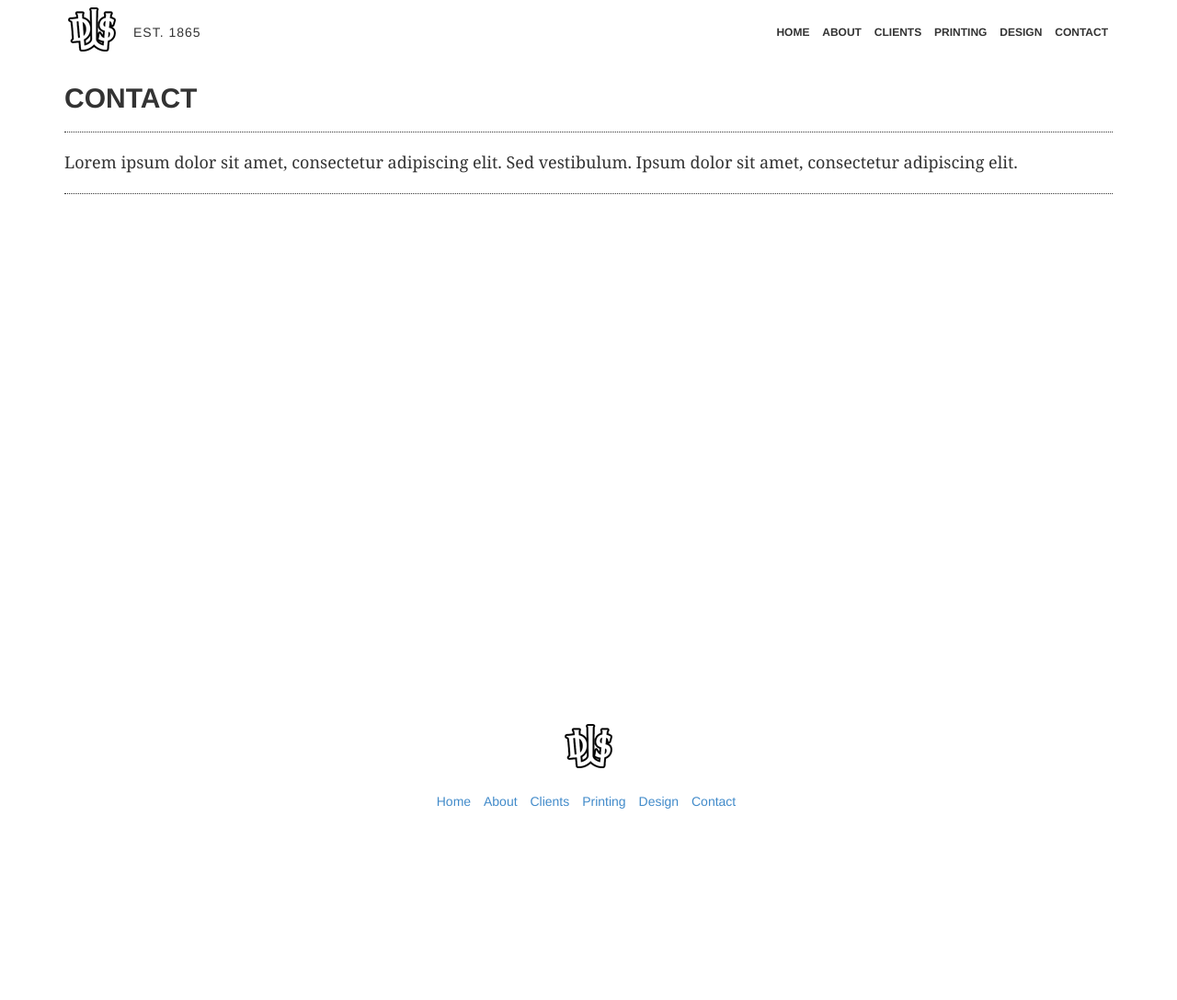
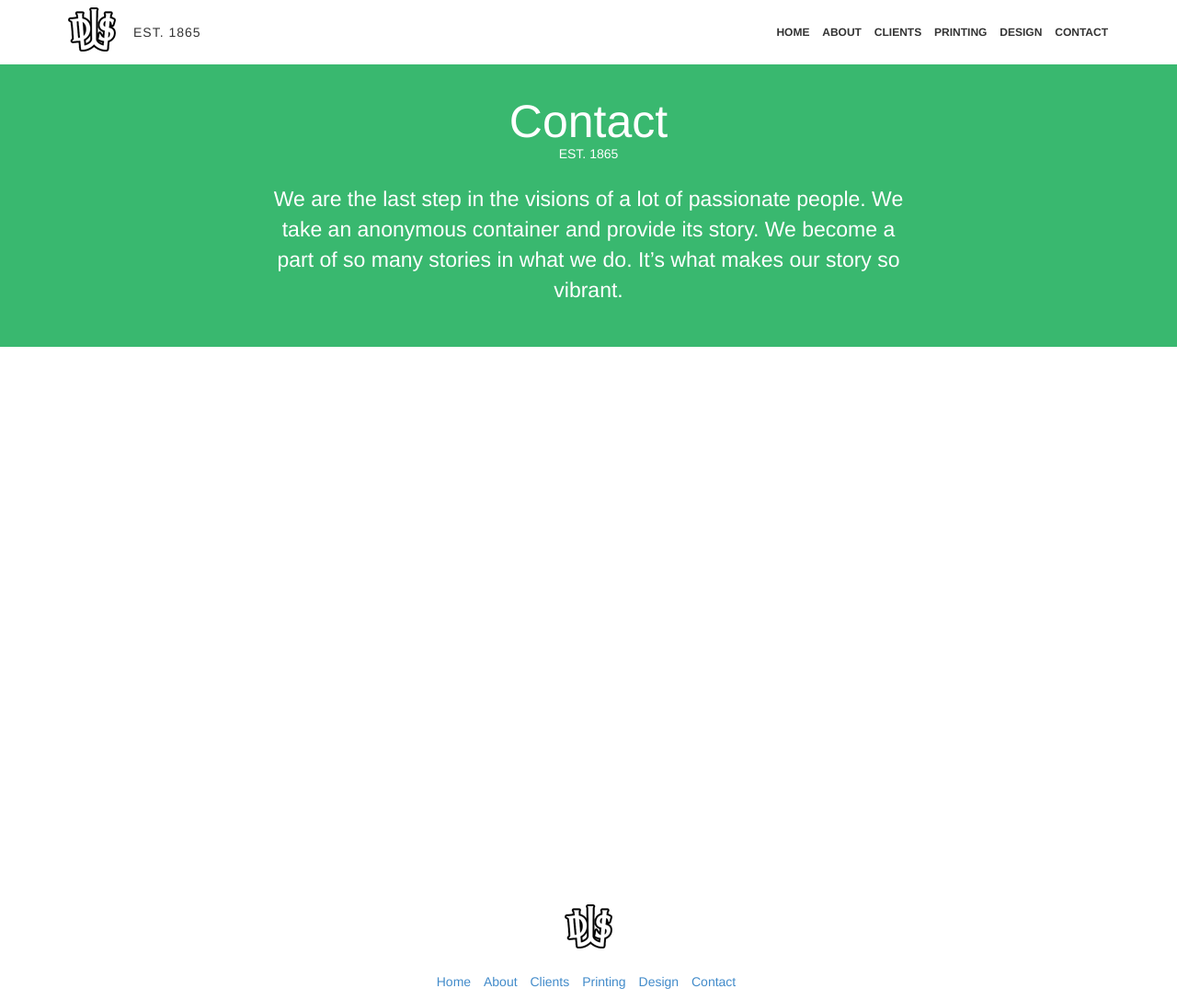
Before and after one commit to moizk/DWS-Jekyll, a Jekyll site: the page built from contact.html, in a window 1280 px wide. Shown: the whole page at 92% size. Built offline with Jekyll 4.4.1, drawn with Linux system fonts in a browser that asks for light colours; nearby versions of some CDN libraries; Markdown is read by kramdown in place of the engine named in the settings; before the commit the page ends 900 px from its top, so only the background shows below that.

Commit message:
update contact page

```diff
--- a/contact.html
+++ b/contact.html
@@ -3,12 +3,13 @@ layout: default
 title: Contact Page
 ---
 
+<div class="contact-page-header text-center">
+  <h2>Contact</h2>
+  <h3>Est. 1865</h3>
+  <i class="ion-star"></i>
+  <p>We are the last step in the visions of a lot of passionate people. We take an anonymous container and provide its story. We become a part of so many stories in what we do. It’s what makes our story so vibrant.</p>
+</div>
+
 <div class="container">
-  <div class="dws-page-header">
-    <h2>Contact</h2>
-    <hr>
-    <p>Lorem ipsum dolor sit amet, consectetur adipiscing elit. Sed vestibulum. Ipsum dolor sit amet, consectetur adipiscing elit.</p>
-    <hr>
-  </div>
   <div id="dws_contact_page_map"></div>
 </div>
--- a/css/main.scss
+++ b/css/main.scss
@@ -698,6 +698,57 @@ div.design-page-header {
 /*
 /*****************************************************************************/
 
+div.contact-page-header {
+  /* Positioning */
+  /* Box-model */
+  padding-bottom: 35px;
+  margin-bottom: 50px;
+  /* Typography */
+  /* Visual */
+  background-color: #39b86f;
+  color: #fff;
+  /* Misc */
+  h2 {
+    /* Positioning */
+    /* Box-model */
+    margin-top: 0;
+    margin-bottom: 0;
+    padding-top: 35px;
+    /* Typography */
+    font-size: 50px;
+    font-weight: 100;
+    /* Visual */
+    /* Misc */
+  }
+  h3 {
+    /* Positioning */
+    /* Box-model */
+    margin-top: 0;
+    margin-bottom: 25px;
+    /* Typography */
+    font-size: 14px;
+    font-weight: 100;
+    text-align: center;
+    text-transform: uppercase;
+    /* Visual */
+    /* Misc */
+  }
+  p {
+    /* Positioning */
+    /* Box-model */
+    margin-top: 25px;
+    max-width: 700px;
+    margin-left: auto;
+    margin-right: auto;
+    /* Typography */
+    font-size: 23px;
+    font-weight: 100;
+    text-align: center;
+    /* Visual */
+    /* Misc */
+  }
+}
+
 div#dws_contact_page_map {
   height: 500px;
 }
```
